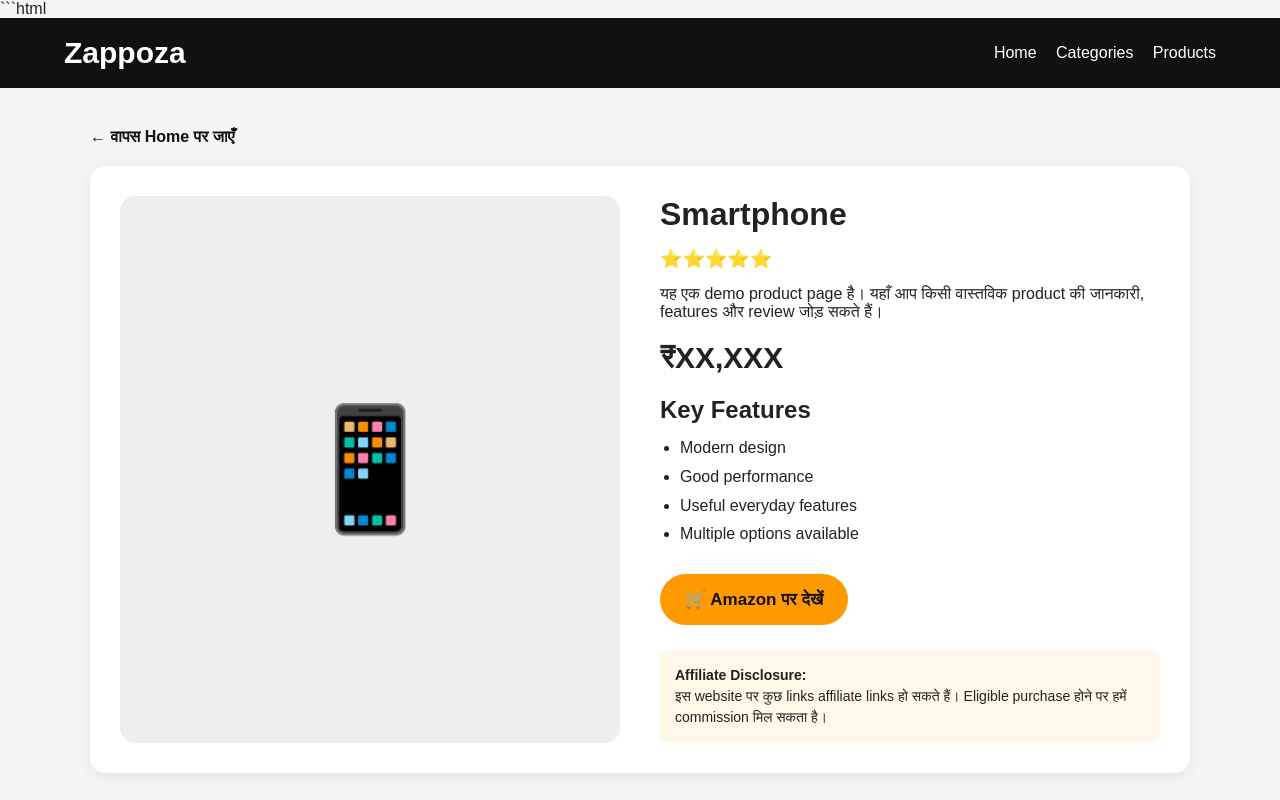
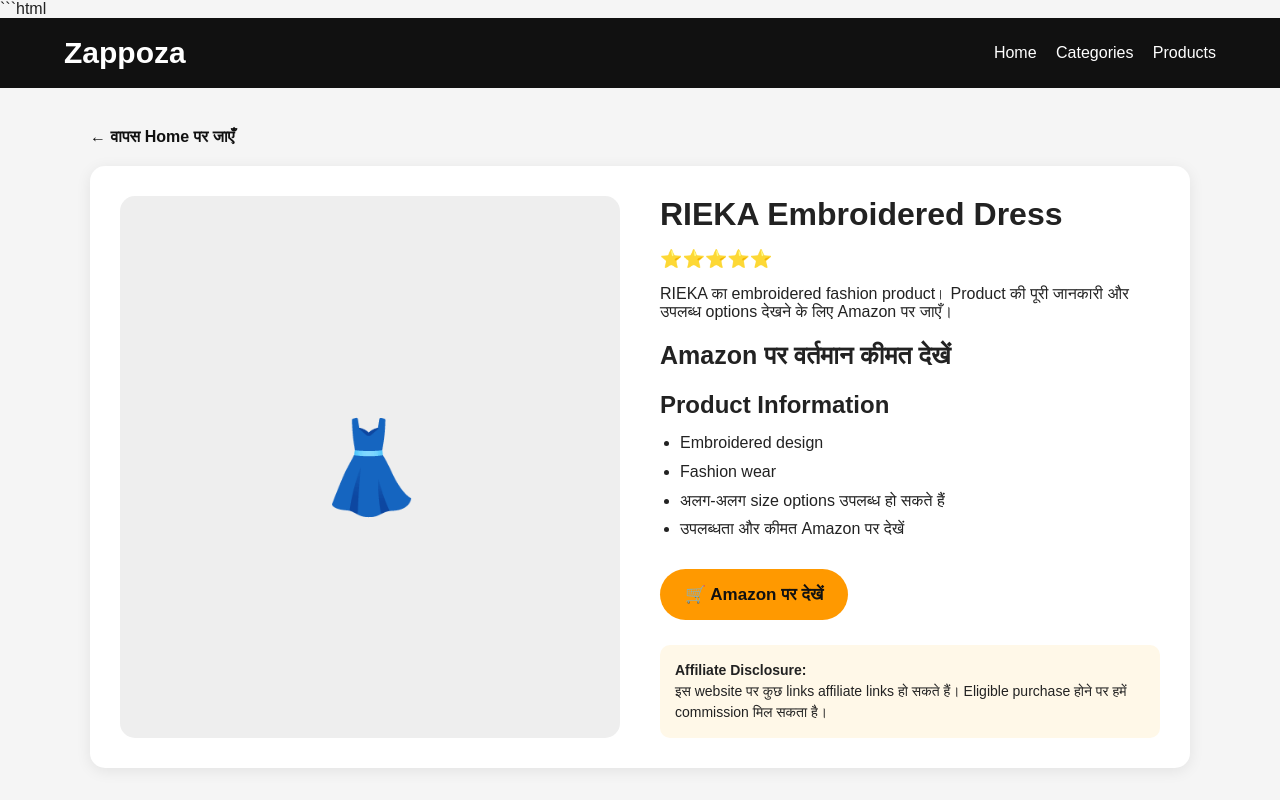
Before and after one commit to nilpal559-ux/zappoza, a plain HTML site: page product.html in a window 1280 px wide. Shown: the top 800 px of the page. Drawn offline with Linux system fonts and the light colour scheme.

Commit message:
Update product.html
RIEKA Womens Embroidered Korean Style Top and Tunic; V Neck| Floral Thread Embroidery| Three Quarter Puff Sleeves |Relaxed Fit Curved Hem| Casual Everyday Fusion Top

```diff
--- a/product.html
+++ b/product.html
@@ -8,7 +8,7 @@
     <meta name="viewport"
           content="width=device-width, initial-scale=1.0">
 
-    <title>Zappoza - Product Details</title>
+    <title>Zappoza - RIEKA Product</title>
 
     <style>
 
@@ -58,7 +58,6 @@
             color: #ff9900;
         }
 
-
         /* MAIN */
 
         .container {
@@ -67,21 +66,15 @@
             margin: 40px auto;
         }
 
-
         /* PRODUCT */
 
         .product-box {
-
             background: white;
-
             border-radius: 15px;
-
             padding: 30px;
 
             display: grid;
-
-            grid-template-columns:
-                1fr 1fr;
+            grid-template-columns: 1fr 1fr;
 
             gap: 40px;
 
@@ -89,77 +82,57 @@
                 0 3px 15px rgba(0,0,0,0.08);
         }
 
-
         /* PRODUCT IMAGE */
 
         .product-image {
-
             min-height: 350px;
 
             background: #eee;
-
             border-radius: 15px;
 
             display: flex;
-
             align-items: center;
-
             justify-content: center;
 
-            font-size: 120px;
+            font-size: 90px;
+            text-align: center;
         }
-
 
         /* DETAILS */
 
         .details h1 {
-
             font-size: 32px;
-
             margin-bottom: 15px;
         }
 
         .rating {
-
             font-size: 18px;
-
             margin-bottom: 15px;
         }
 
         .price {
-
-            font-size: 30px;
-
+            font-size: 25px;
             font-weight: bold;
-
             margin: 20px 0;
         }
 
-
         .details h2 {
-
             margin: 20px 0 10px;
         }
 
-
         .details ul {
-
             padding-left: 20px;
-
             line-height: 1.8;
         }
-
 
         /* AMAZON BUTTON */
 
         .amazon-btn {
-
             display: inline-block;
 
             margin-top: 25px;
 
             background: #ff9900;
-
             color: #111;
 
             padding: 15px 25px;
@@ -169,20 +142,16 @@
             text-decoration: none;
 
             font-weight: bold;
-
             font-size: 17px;
         }
 
         .amazon-btn:hover {
-
             background: #ffb52e;
         }
-
 
         /* DISCLOSURE */
 
         .note {
-
             margin-top: 25px;
 
             background: #fff8e8;
@@ -196,11 +165,9 @@
             line-height: 1.5;
         }
 
-
         /* BACK BUTTON */
 
         .back-btn {
-
             display: inline-block;
 
             margin-bottom: 20px;
@@ -212,11 +179,9 @@
             font-weight: bold;
         }
 
-
         /* FOOTER */
 
         footer {
-
             background: #111;
 
             color: white;
@@ -229,44 +194,33 @@
         }
 
         footer p {
-
             margin-top: 8px;
-
             color: #ccc;
         }
-
 
         /* MOBILE */
 
         @media (max-width: 700px) {
 
             header {
-
                 flex-direction: column;
             }
 
             nav {
-
                 width: 100%;
-
                 text-align: center;
             }
 
             .product-box {
-
                 grid-template-columns: 1fr;
-
             }
 
             .product-image {
-
                 min-height: 250px;
-
-                font-size: 90px;
+                font-size: 70px;
             }
 
             .details h1 {
-
                 font-size: 26px;
             }
 
@@ -315,7 +269,9 @@
     <a
         href="index.html"
         class="back-btn">
+
         ← वापस Home पर जाएँ
+
     </a>
 
 
@@ -326,7 +282,7 @@
 
         <div class="product-image">
 
-            📱
+            👗
 
         </div>
 
@@ -337,7 +293,7 @@
 
 
             <h1>
-                Smartphone
+                RIEKA Embroidered Dress
             </h1>
 
 
@@ -350,41 +306,41 @@
 
             <p>
 
-                यह एक demo product page है।
-                यहाँ आप किसी वास्तविक product की
-                जानकारी, features और review जोड़ सकते हैं।
+                RIEKA का embroidered fashion product।
+                Product की पूरी जानकारी और उपलब्ध
+                options देखने के लिए Amazon पर जाएँ।
 
             </p>
 
 
             <div class="price">
 
-                ₹XX,XXX
+                Amazon पर वर्तमान कीमत देखें
 
             </div>
 
 
             <h2>
-                Key Features
+                Product Information
             </h2>
 
 
             <ul>
 
                 <li>
-                    Modern design
+                    Embroidered design
                 </li>
 
                 <li>
-                    Good performance
+                    Fashion wear
                 </li>
 
                 <li>
-                    Useful everyday features
+                    अलग-अलग size options उपलब्ध हो सकते हैं
                 </li>
 
                 <li>
-                    Multiple options available
+                    उपलब्धता और कीमत Amazon पर देखें
                 </li>
 
             </ul>
@@ -393,7 +349,7 @@
             <!-- AMAZON AFFILIATE BUTTON -->
 
             <a
-                href="#"
+                href="https://www.amazon.in/gp/product/B0HBBK3DQ7?smid=A1WYWER0W24N8S&th=1&psc=1&linkCode=ll2&tag=n02a0-21&linkId=67adc1ddd5aa7f0a437ab5ff88537750&ref_=as_li_ss_tl"
                 class="amazon-btn"
                 target="_blank"
                 rel="nofollow sponsored">
```
